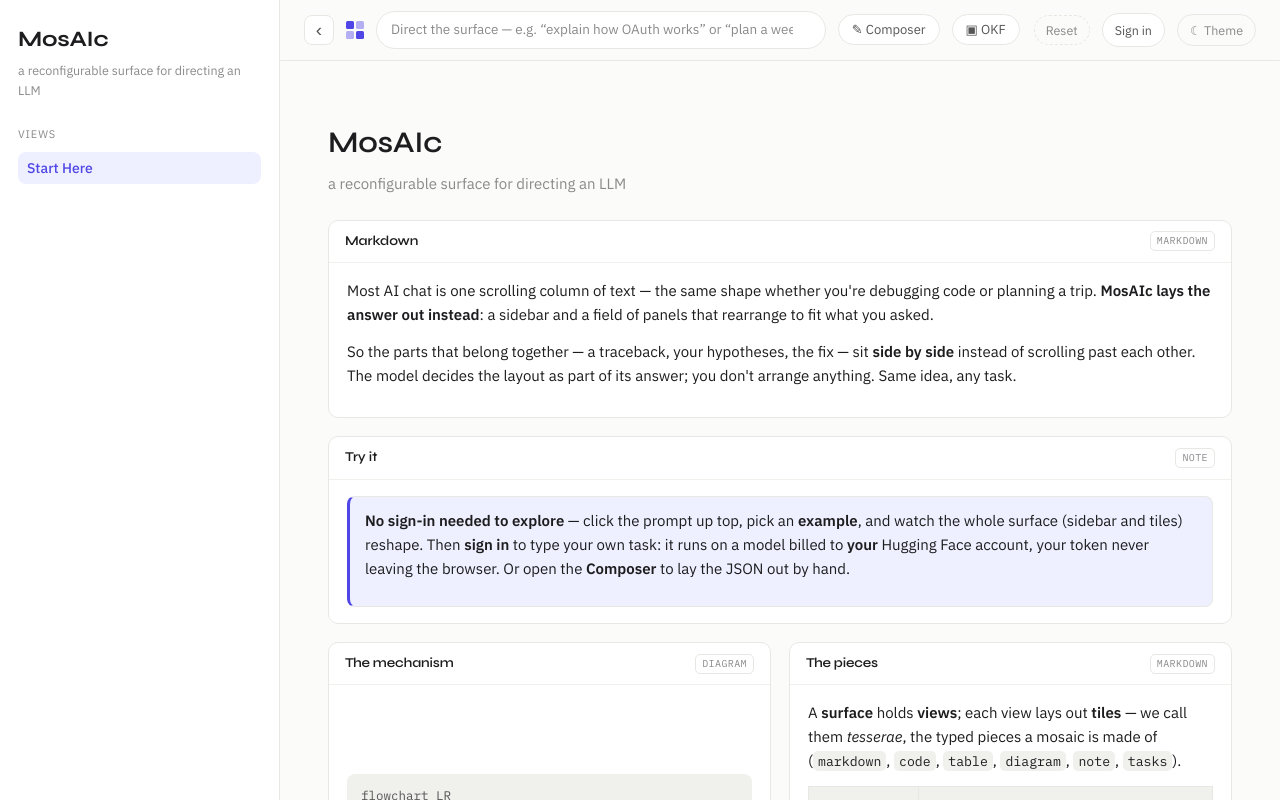
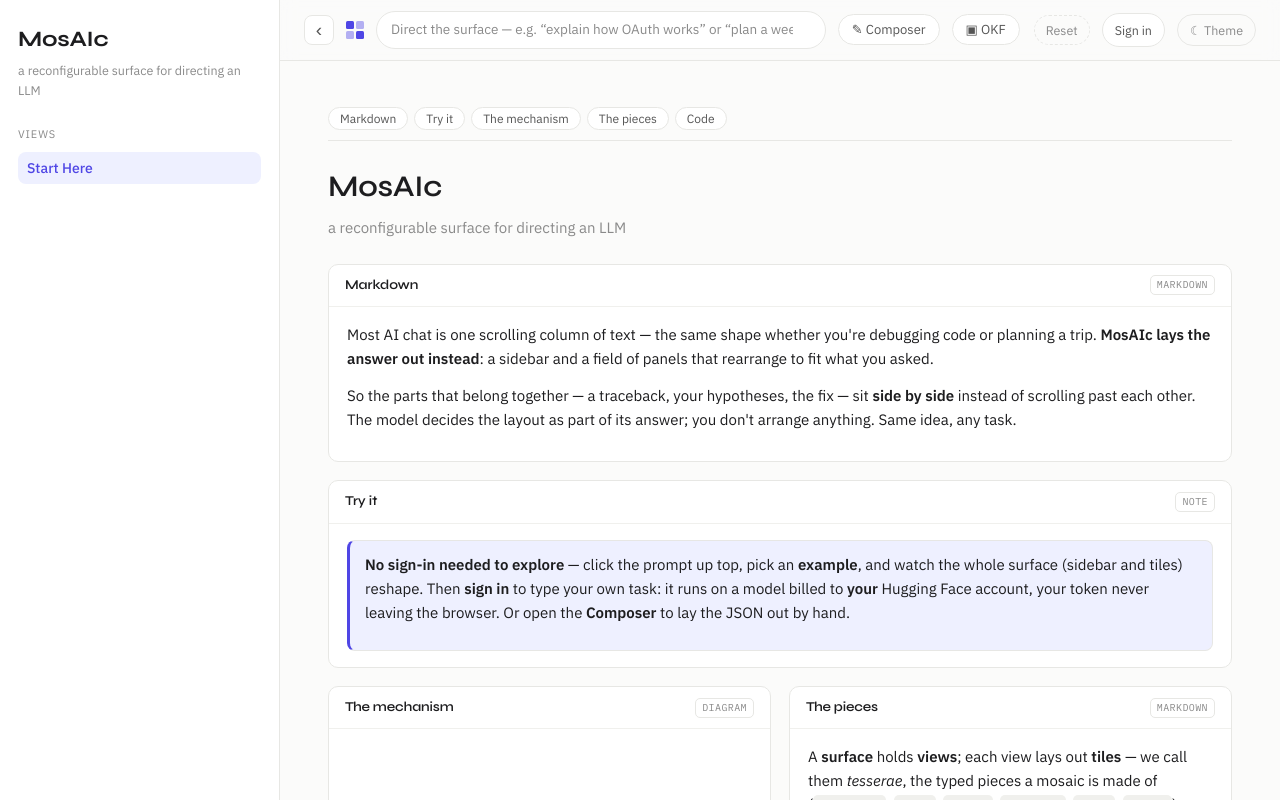
Before and after one commit to vonargo/mosAIc, a website with bundled scripts: page index.html in a window 1280 px wide. Built offline with nearby package versions, Linux system fonts and the light colour scheme.

Commit message:
2.0: sticky TOC — panels with 4+ tiles get a pinned title strip, click scrolls to the tile

```diff
--- a/js/view.js
+++ b/js/view.js
@@ -13,13 +13,33 @@
   const layout = LAYOUTS.has(view.layout) ? view.layout : 'stack';
   const heading = view.heading || view.title || '';
   const sub = view.subtitle ? `<p class="doc-sub">${escapeHtml(view.subtitle)}</p>` : '';
-  const tiles = (view.tesserae || []).map((t, i) => renderTessera(t, i)).join('');
+  const specs = view.tesserae || [];
+  const tiles = specs.map((t, i) => renderTessera(t, i)).join('');
+
+  // Sticky TOC — panels with enough tiles get a pinned strip of tile titles at the top;
+  // click → scroll to the tile. Untitled tiles label by TYPE. Short panels stay clean.
+  const TOC_MIN = 4;
+  const toc = specs.length >= TOC_MIN
+    ? `<nav class="view-toc" aria-label="Panel contents">` +
+        specs.map((t, i) => {
+          const label = (t && t.title && String(t.title).trim()) ? t.title
+            : (t && t.type ? t.type.charAt(0).toUpperCase() + t.type.slice(1) : 'Tile');
+          return `<button class="toc-item" type="button" data-ti="${i}" title="${escapeHtml(String(label))}">${escapeHtml(String(label))}</button>`;
+        }).join('') +
+      `</nav>`
+    : '';
 
   mount.innerHTML =
     `<div class="view-inner layout-${layout}">` +
+      toc +
       `<header class="view-head"><h1 class="doc-title">${escapeHtml(heading)}</h1>${sub}</header>` +
       `<div class="tessera-grid">${tiles}</div>` +
     `</div>`;
+
+  mount.querySelectorAll('.toc-item').forEach(btn => btn.addEventListener('click', () => {
+    const tile = mount.querySelectorAll('.tessera')[parseInt(btn.dataset.ti, 10)];
+    if (tile) tile.scrollIntoView({ behavior: 'smooth', block: 'start' });
+  }));
 
   hydrate(mount);
   enableDrag(mount, view);     // drag a tile to rearrange → a trusted overlay patch
--- a/style.css
+++ b/style.css
@@ -407,3 +407,8 @@
 /* ── tile drag-reorder ── */
 .tessera.dragging { opacity:.45; }
 .tessera.drop-target { outline:1.5px dashed var(--accent); outline-offset:2px; }
+
+/* ── sticky TOC — pinned tile-title strip on panels with ≥4 tiles ── */
+.view-toc { position:sticky; top:0; z-index:5; display:flex; flex-wrap:wrap; gap:6px; padding:10px 0; margin-bottom:10px; background:var(--bg); border-bottom:1px solid var(--line); }
+.toc-item { border:1px solid var(--line); background:var(--panel); color:var(--ink-soft); font-size:12px; border-radius:999px; padding:3px 11px; cursor:pointer; max-width:180px; white-space:nowrap; overflow:hidden; text-overflow:ellipsis; font-family:inherit; }
+.toc-item:hover { color:var(--accent); border-color:var(--accent); }
```
